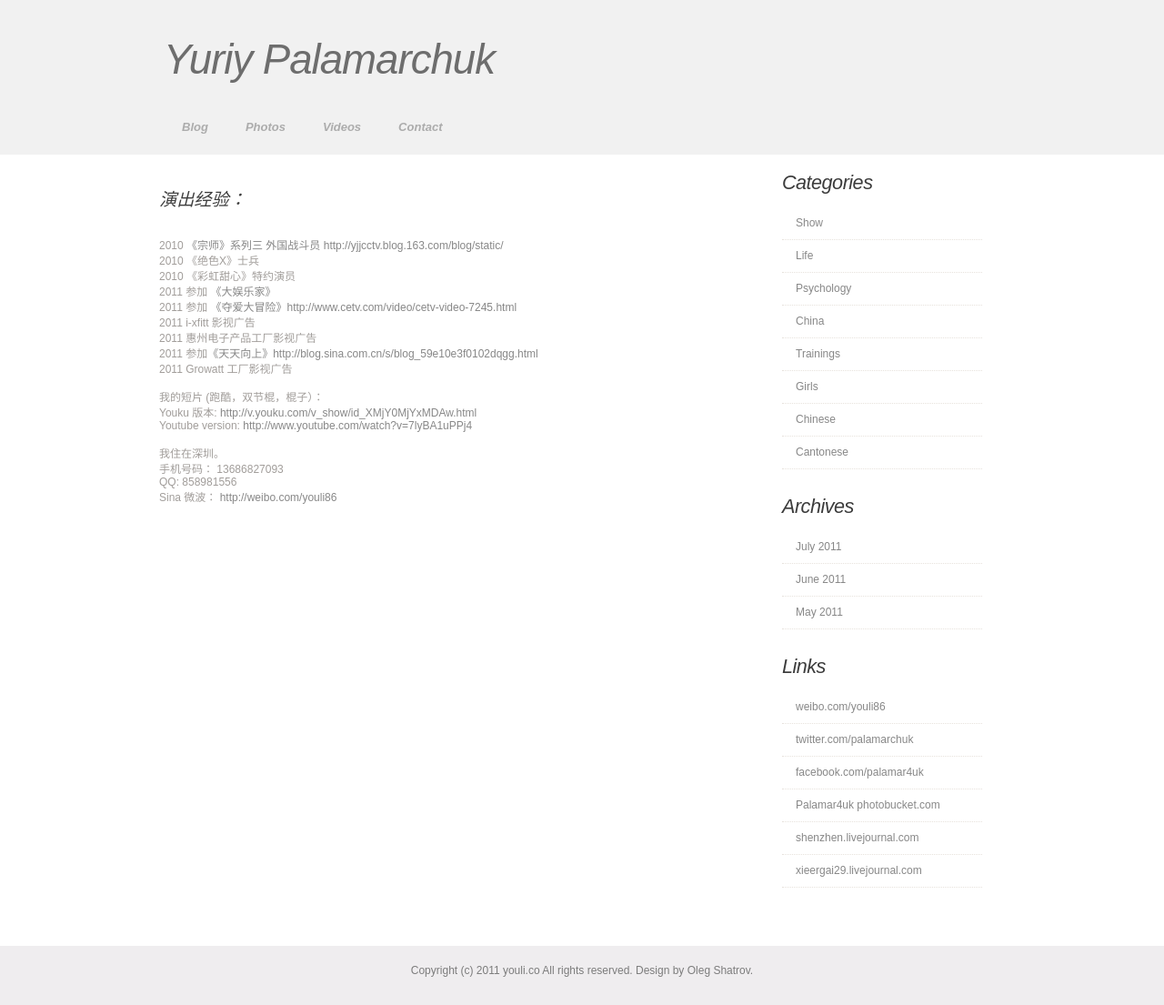
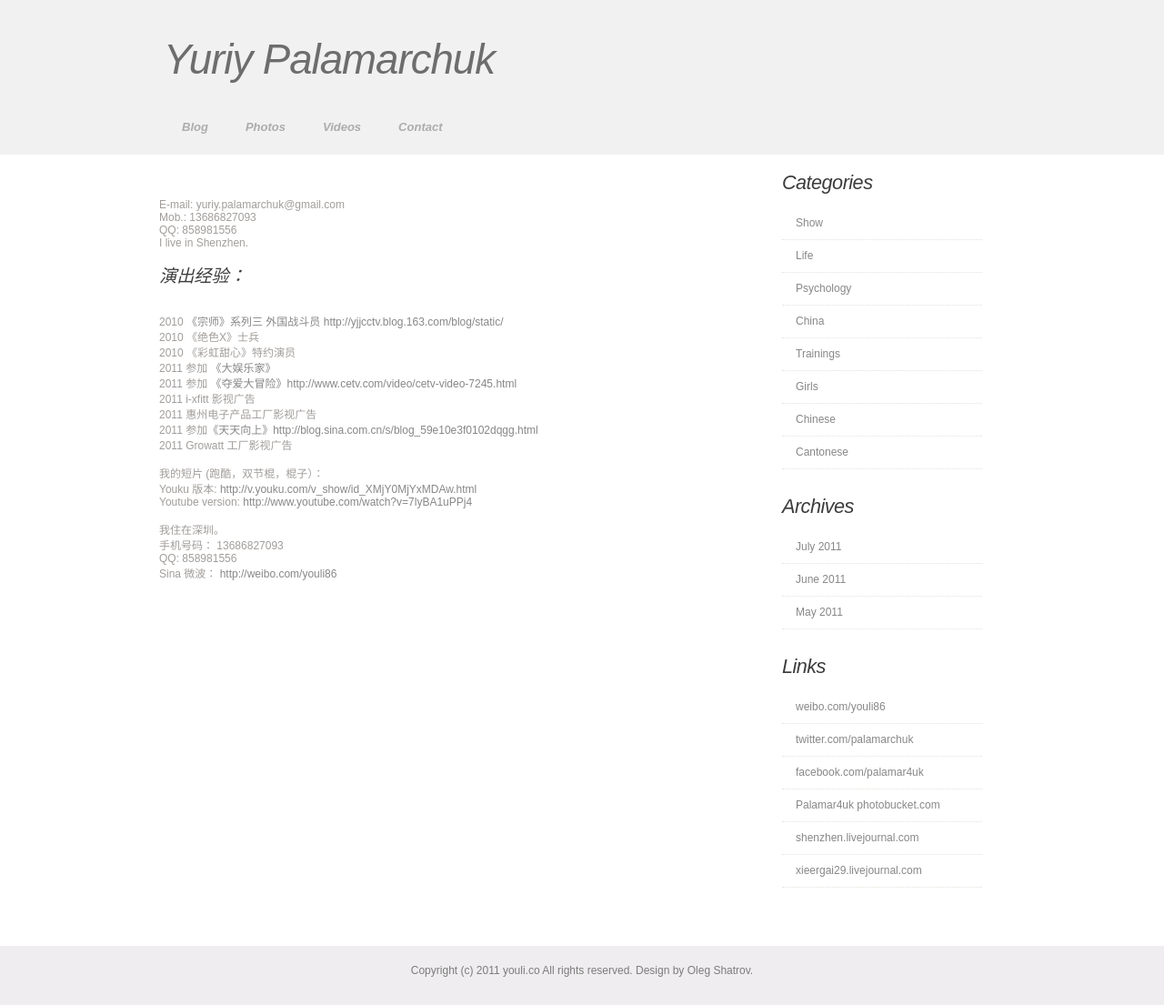
Before and after one commit to iurii/iurii.github.com, a Jekyll site: the page built from about.html, in a window 1280 px wide. Shown: the whole page at 91% size. Built offline with Jekyll 4.4.1, drawn with Linux system fonts in a browser that asks for light colours.

Commit message:
contacts added

```diff
--- a/about.html
+++ b/about.html
@@ -6,7 +6,12 @@ title: Yuriy Palamarchuk
 
 <br />
  <div style="width: 600px; margin-left: auto ; margin-right: auto ;">
-
+<br />
+E-mail: yuriy.palamarchuk@gmail.com <br />
+Mob.: 13686827093<br />
+QQ: 858981556<br />
+I live in Shenzhen.<br />
+<br />
 <h3>演出经验：</h3><br /><br />
 
 2010  <a href="http://yjjcctv.blog.163.com/blog/static/139568098201092610337276/">《宗师》系列三 外国战斗员 </a><a href="http://yjjcctv.blog.163.com/blog/static/139568098201092610337276/"> http://yjjcctv.blog.163.com/blog/static/</a><br />
```
